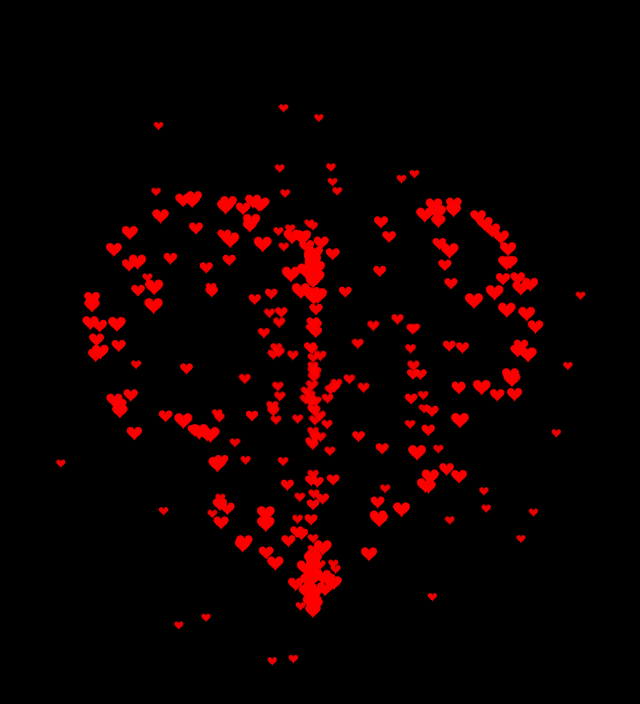
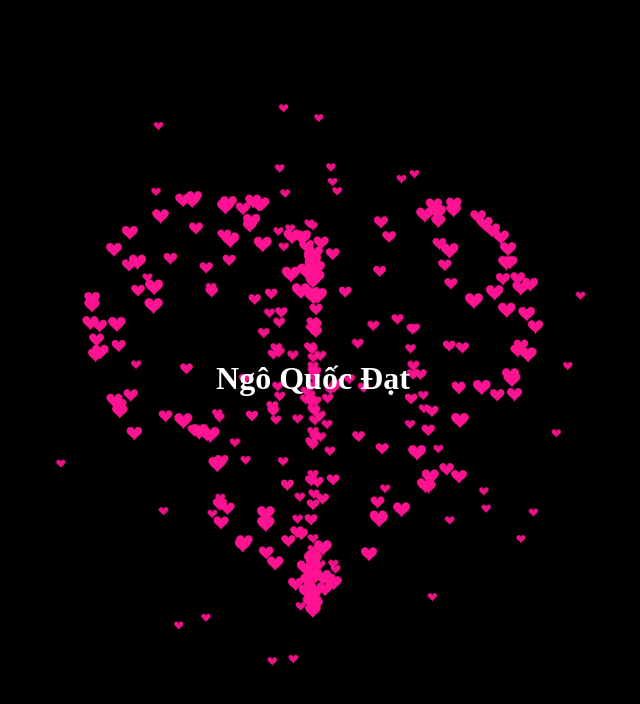
Before and after one commit to huy-1502/Traitim, a plain HTML site: page index.html in a window 1280 px wide. Shown: the whole page, without its empty margins (327-967 px from the left). Drawn offline with Linux system fonts and the light colour scheme.

Commit message:
upload file mới

```diff
--- a/index.html
+++ b/index.html
@@ -15,17 +15,30 @@
             margin: 0;
             background: #000;
         }
-
+        <h1>{
+            padding: 0;
+            margin: 0;
+            z-index: 1;
+        }
         canvas {
             position: absolute;
             width: 100%;
             height: 100%;
+        }
+        h1 {
+            align-items: center;
+            text-align: center;
+            position: relative;
+            top: 45%;
+            z-index: 1;
+            color: #fff;
         }
     </style>
 </HEAD>
 
 <BODY>
     <canvas id="pinkboard"></canvas>
+    <h1>Ngô Quốc Đạt</h1>
     <script>
         /*
         * Settings
@@ -229,7 +242,7 @@
 
                 context.closePath();
                 // create the fill
-                context.fillStyle = 'red';
+                context.fillStyle = '#FF1493';
                 context.fill();
                 // create the image
                 var image = new Image();
```
